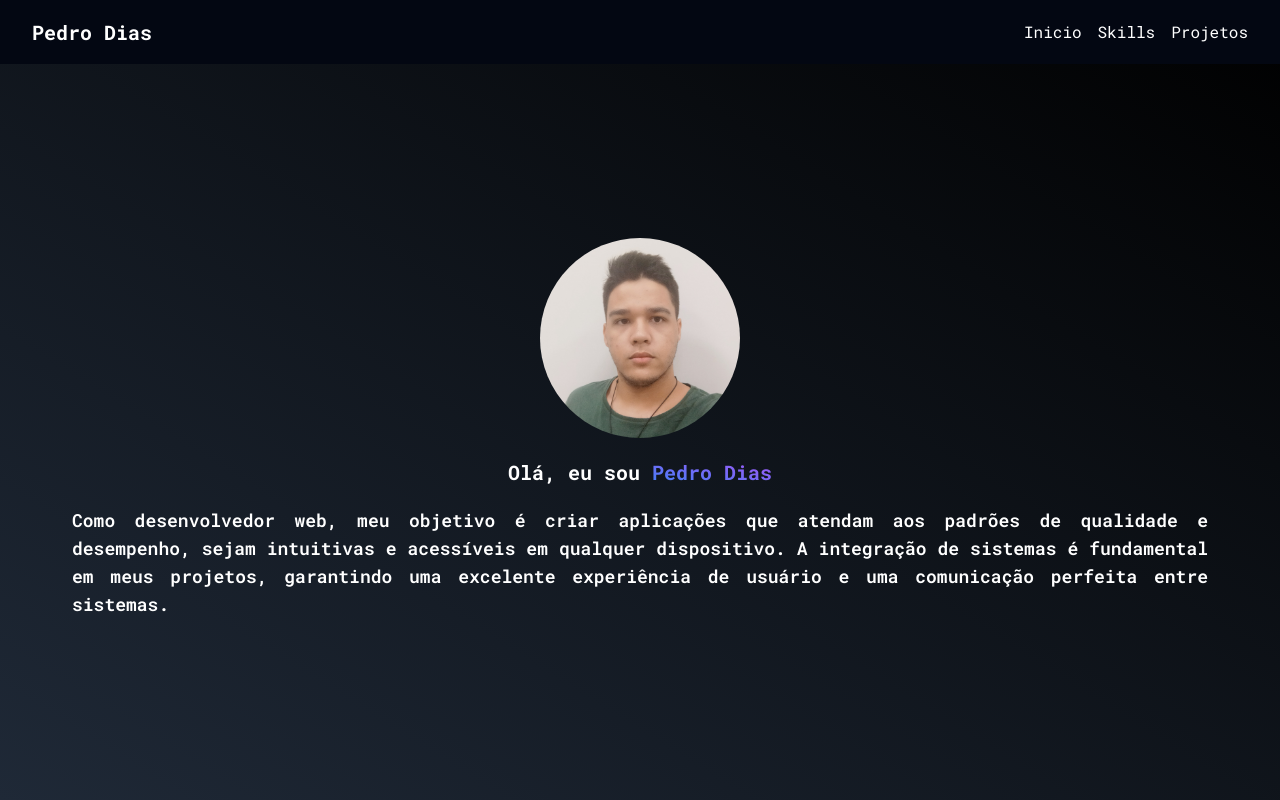
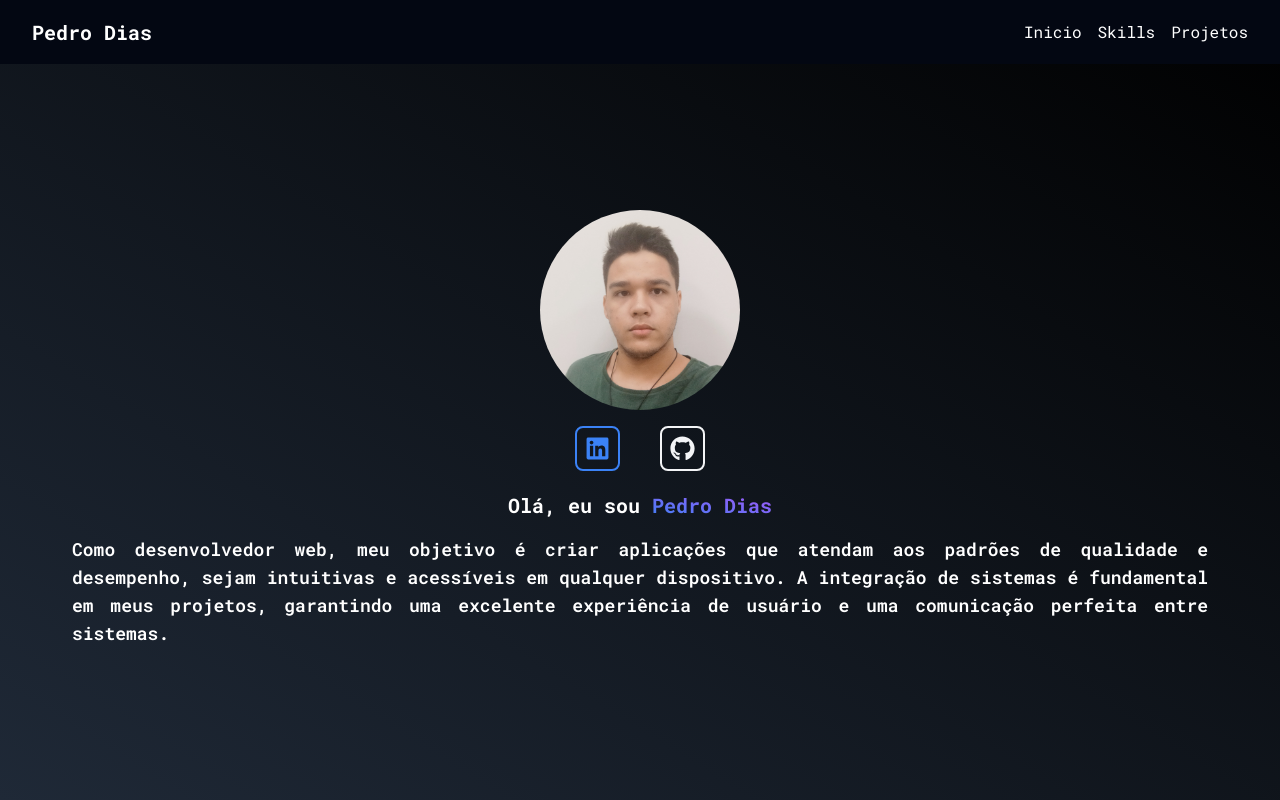
Before and after one commit to PedroSoaresDias/Portfolio-V3, a Next.js app: page / in a window 1280 px wide. Shown: the top 800 px of the page. Built offline with nearby package versions, Linux system fonts and the light colour scheme.

Commit message:
Adicionando os links do Linkedin e GitHub

```diff
--- a/src/components/Inicio.tsx
+++ b/src/components/Inicio.tsx
@@ -1,11 +1,13 @@
 import Image from "next/image"
+import RedesSociais from "./RedesSociais"
 
 export default function Inicio() {
   return (
     <section id="inicio" className="flex justify-center items-center min-h-screen bg-gradient-to-tr from-gray-800 to-black pt-14">
       <div className="container flex flex-col justify-center items-center gap-3 md:mx-6 lg:mx-9 text-white py-6 text-center">
         <Image src={"/images/foto-perfil.jpg"} alt="Foto do Pedro Dias" width={200} height={200} className="rounded-full" />
-        <h1 className="container sm:text-xl text-base font-bold p-2">
+        <RedesSociais />
+        <h1 className="container sm:text-xl text-base font-bold p-1">
           Olá, eu sou
           <span className="bg-clip-text text-transparent bg-gradient-to-tr from-blue-500 to-purple-500"> Pedro Dias</span>
         </h1>
--- /dev/null
+++ b/src/components/RedesSociais.tsx
@@ -0,0 +1,34 @@
+"use client"
+
+import { FaLinkedin, FaGithub } from "react-icons/fa6";
+import { motion } from "framer-motion";
+
+export default function RedesSociais() {
+  return (
+    <div className="flex my-1 gap-10">
+        <motion.a
+          href="https://www.linkedin.com/in/pedro-soares-dias/"
+          target="_blanck"
+          aria-label={"Link para o perfil do Linkedin"}
+          className="border-2 border-blue-500 rounded-lg p-2"
+          whileHover={{ scale: 1.2, borderRadius: "50%" }}
+          whileTap={{ scale: 0.85 }}
+          transition={{ duration: 0.2 }}
+        >
+          <FaLinkedin className="text-blue-500" size={25} />
+        </motion.a>
+
+        <motion.a
+          href="https://github.com/PedroSoaresDias"
+          target="_blanck"
+          aria-label={"Link para o perfil do GitHub"}
+          className="border-2 border-gray-100 rounded-lg p-2"
+          whileHover={{ scale: 1.2, borderRadius: "50%" }}
+          whileTap={{ scale: 0.85 }}
+          transition={{ duration: 0.2 }}
+        >
+          <FaGithub className="text-gray-100" size={25} />
+        </motion.a>
+    </div>
+  )
+}
```
